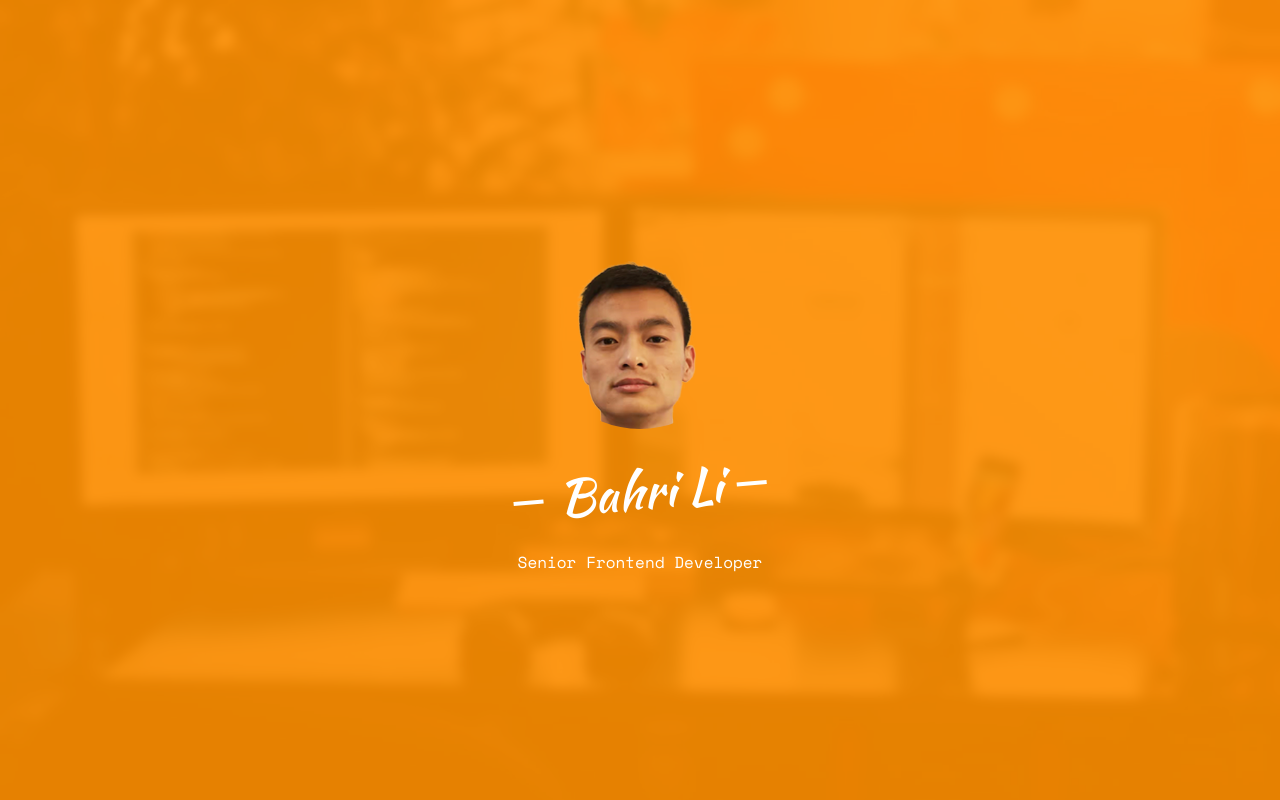
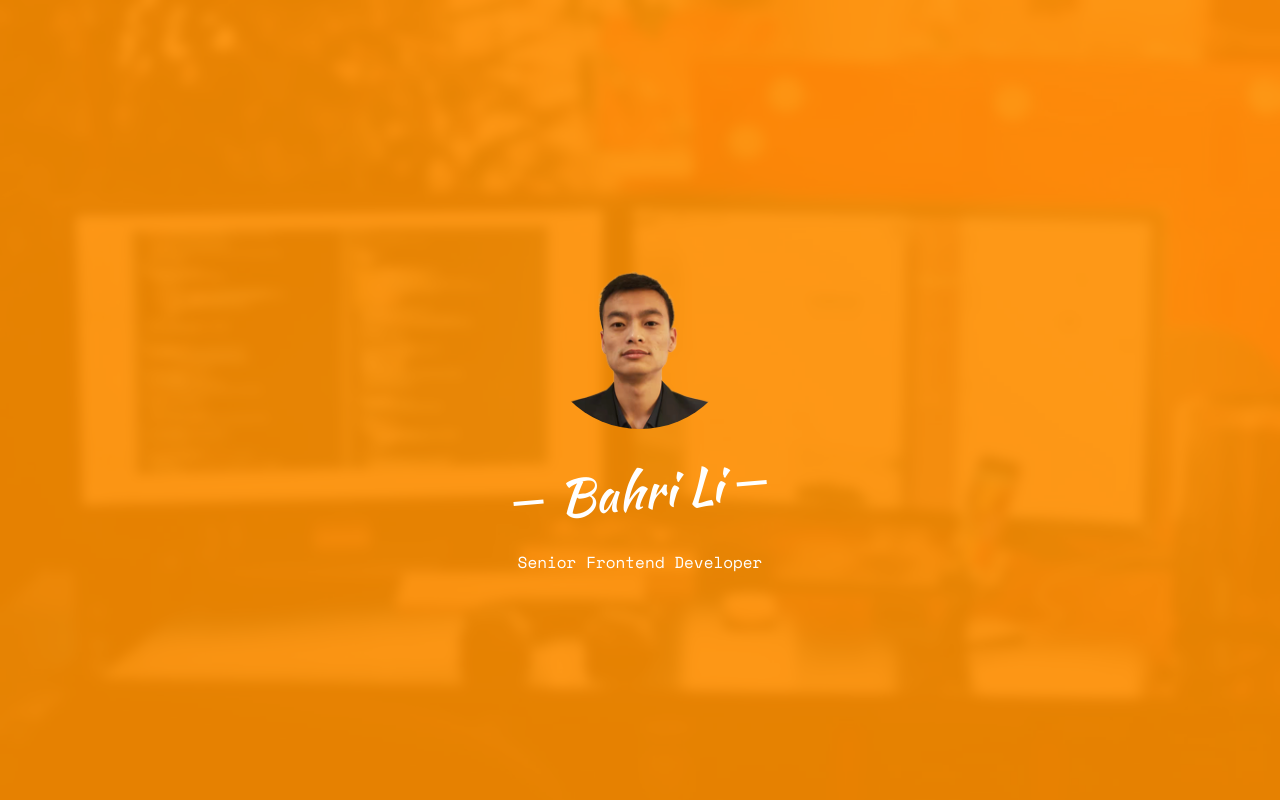
Before and after one commit to bahri-dev/bahri-dev.github.io, a plain HTML site: page index.html in a window 1280 px wide. Shown: the top 800 px of the page. Drawn offline with nearby package versions, Linux system fonts and the light colour scheme; some packages are replaced by stand-ins of ours; no server answers; files whose address does not match are found by name.

Commit message:
Update profile image position

```diff
--- a/css/style.css
+++ b/css/style.css
@@ -199,9 +199,9 @@ h1, h2, h3, h4, h5, h6, figure {
 }
 #fh5co-header .display-tc .profile-thumb,
 .fh5co-cover .display-tc .profile-thumb {
-  background-size: 150% !important;
+  background-size: 100% !important;
   background-position-x: center !important;
-  background-position-y: 30px !important;
+  background-position-y: 41px !important;
   background-repeat: no-repeat !important;
   position: relative;
   height: 200px;
```
